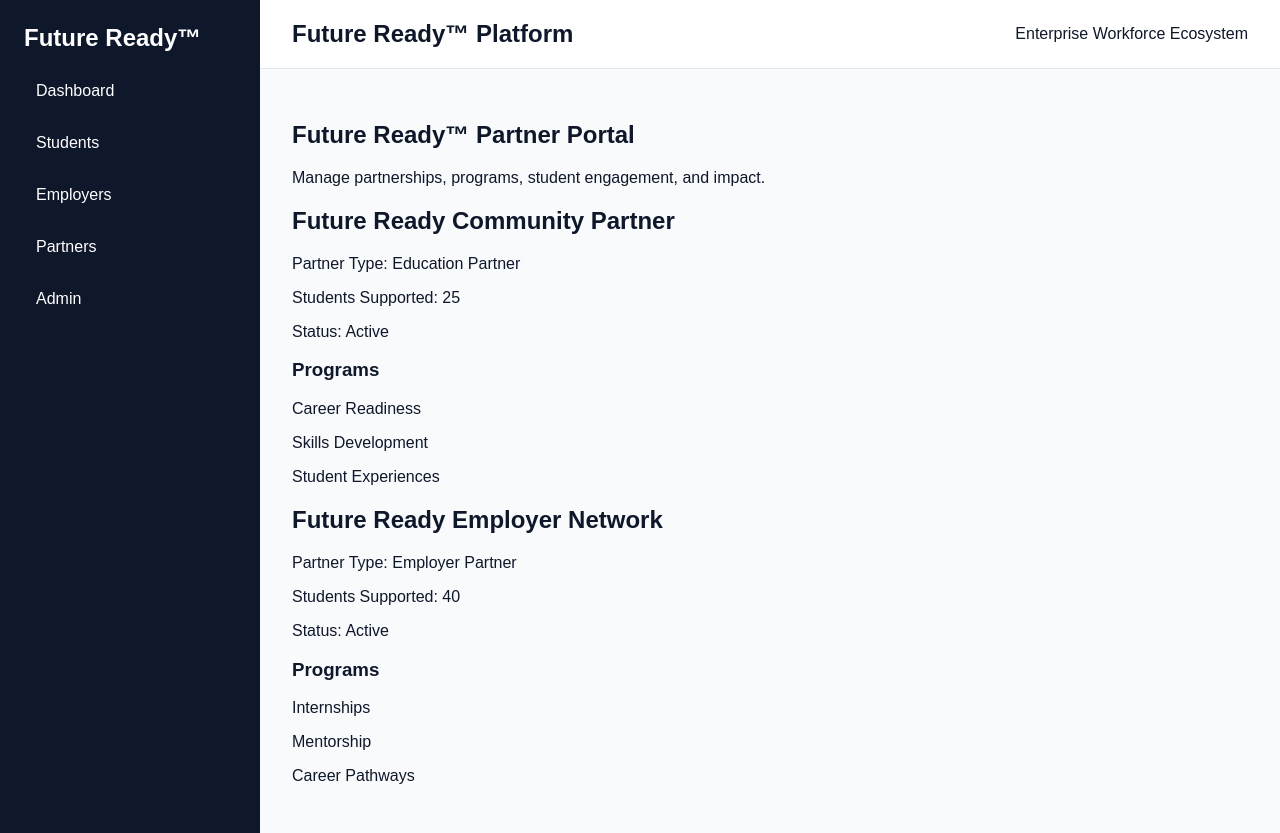
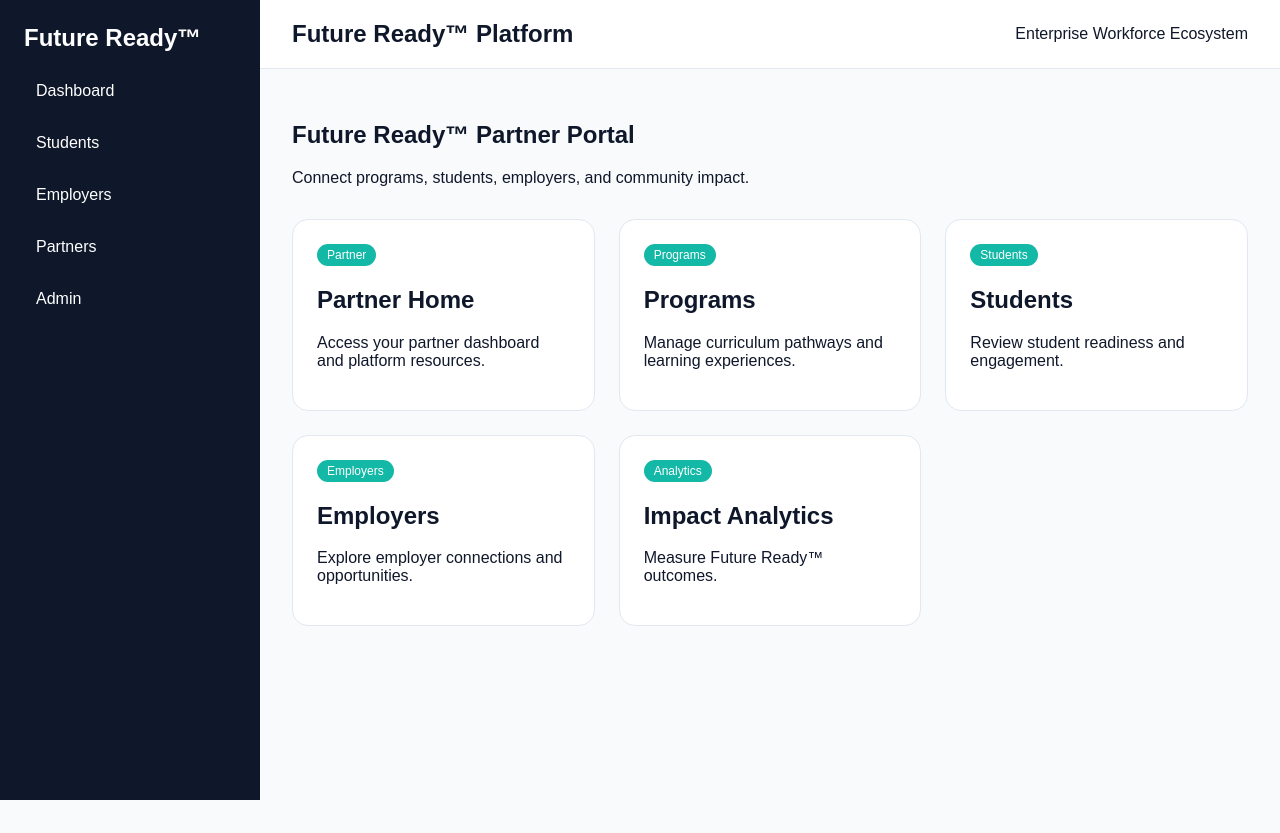
Before and after one commit to Link-Lake-Norman/Build6-, a Next.js app: page /partner-portal in a window 1280 px wide. After the commit the page ends 800 px from the top, so only its background shows below. Built offline with nearby package versions, Linux system fonts and the light colour scheme.

Commit message:
Refactor partner portal using Future Ready design system

```diff
--- a/app/partner-portal/page.tsx
+++ b/app/partner-portal/page.tsx
@@ -1,64 +1,136 @@
-"use client";
+import Link from "next/link";
 
-import { partners } from "@/content/partners";
+import Card from "@/components/ui/Card";
+import SectionHeader from "@/components/ui/SectionHeader";
+import Badge from "@/components/ui/Badge";
 
-export default function PartnerPortal() {
+
+export default function PartnerPortalPage() {
 
   return (
+
     <main>
 
-      <section>
-        <h1>
-          Future Ready™ Partner Portal
-        </h1>
+      <SectionHeader
+        title="Future Ready™ Partner Portal"
+        description="Connect programs, students, employers, and community impact."
+      />
 
-        <p>
-          Manage partnerships, programs, student engagement, and impact.
-        </p>
+
+      <section
+        style={{
+          display: "grid",
+          gridTemplateColumns: "repeat(auto-fit, minmax(260px, 1fr))",
+          gap: "24px",
+          marginTop: "32px",
+        }}
+      >
+
+
+        <Link href="/partner-portal/home">
+
+          <Card>
+
+            <Badge status="Partner" />
+
+            <h2>
+              Partner Home
+            </h2>
+
+            <p>
+              Access your partner dashboard and platform resources.
+            </p>
+
+          </Card>
+
+        </Link>
+
+
+
+        <Link href="/partner-portal/programs">
+
+          <Card>
+
+            <Badge status="Programs" />
+
+            <h2>
+              Programs
+            </h2>
+
+            <p>
+              Manage curriculum pathways and learning experiences.
+            </p>
+
+          </Card>
+
+        </Link>
+
+
+
+        <Link href="/partner-portal/students">
+
+          <Card>
+
+            <Badge status="Students" />
+
+            <h2>
+              Students
+            </h2>
+
+            <p>
+              Review student readiness and engagement.
+            </p>
+
+          </Card>
+
+        </Link>
+
+
+
+        <Link href="/partner-portal/employers">
+
+          <Card>
+
+            <Badge status="Employers" />
+
+            <h2>
+              Employers
+            </h2>
+
+            <p>
+              Explore employer connections and opportunities.
+            </p>
+
+          </Card>
+
+        </Link>
+
+
+
+        <Link href="/partner-portal/analytics">
+
+          <Card>
+
+            <Badge status="Analytics" />
+
+            <h2>
+              Impact Analytics
+            </h2>
+
+            <p>
+              Measure Future Ready™ outcomes.
+            </p>
+
+          </Card>
+
+        </Link>
+
+
       </section>
 
 
-      <section>
+    </main>
 
-        {partners.map((partner) => (
+  );
 
-          <article key={partner.id}>
-
-            <h2>
-              {partner.name}
-            </h2>
-
-            <p>
-              Partner Type: {partner.type}
-            </p>
-
-            <p>
-              Students Supported: {partner.studentsSupported}
-            </p>
-
-            <p>
-              Status: {partner.status}
-            </p>
-
-
-            <h3>
-              Programs
-            </h3>
-
-            {partner.programs.map((program) => (
-
-              <p key={program}>
-                {program}
-              </p>
-
-            ))}
-
-          </article>
-
-        ))}
-
-      </section>
-
-    </main>
-  );
 }
```
